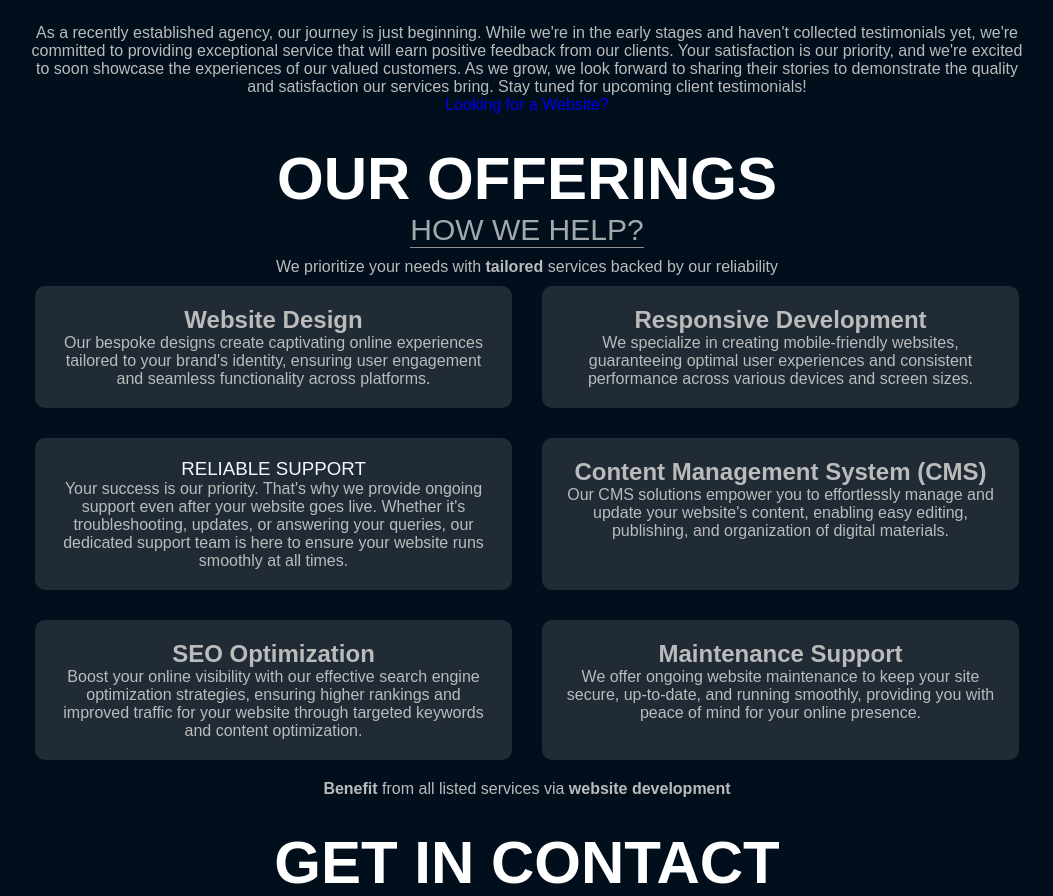
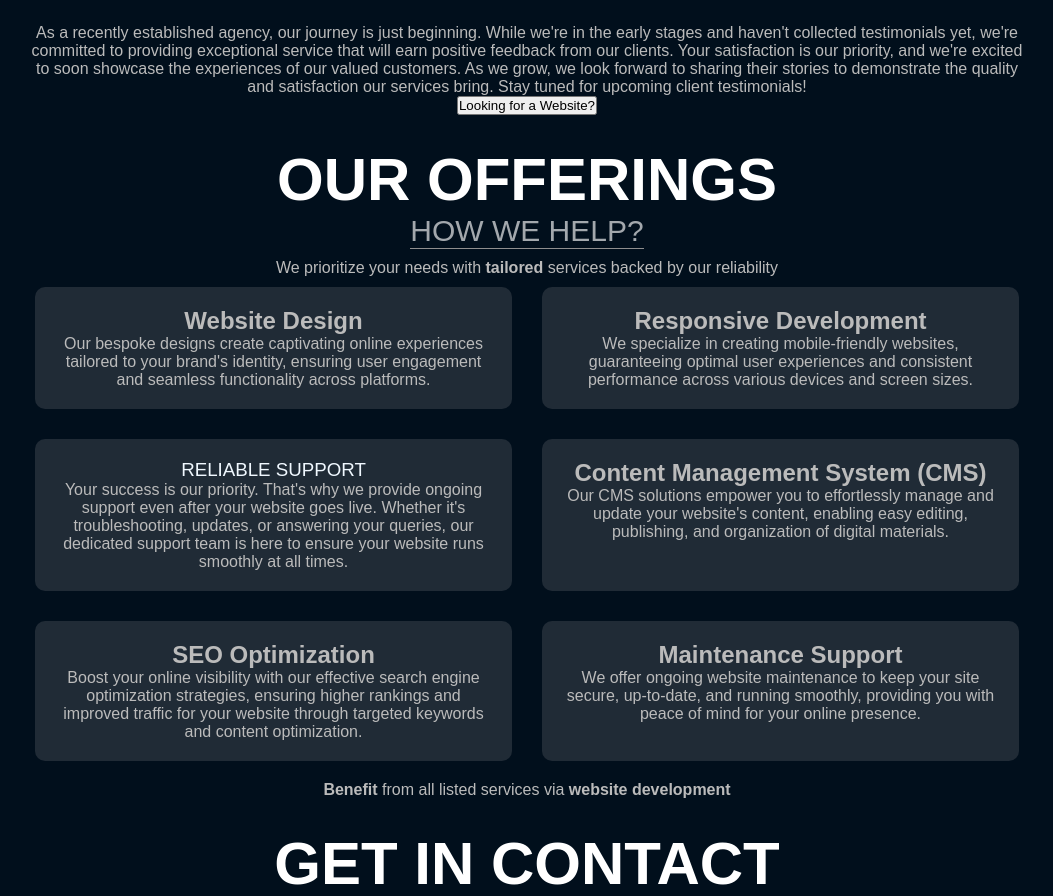
Before and after one commit to WebLuxe/designs, a plain HTML site: page index.html in a window 1280 px wide. Shown: the part 1881-2777 px from the top of the page, without its empty margins (113-1166 px from the left). Drawn offline with Linux system fonts and the light colour scheme.

Commit message:
index.html

```diff
--- a/index.html
+++ b/index.html
@@ -144,7 +144,7 @@ Agency Web Design " />
           tuned for upcoming client testimonials!
         </p>
 
-        <a href="#contact">Looking for a Website?</a>
+        <button class="testimonialBtn">Looking for a Website?</button>
       </div>
     </section>
 
```
